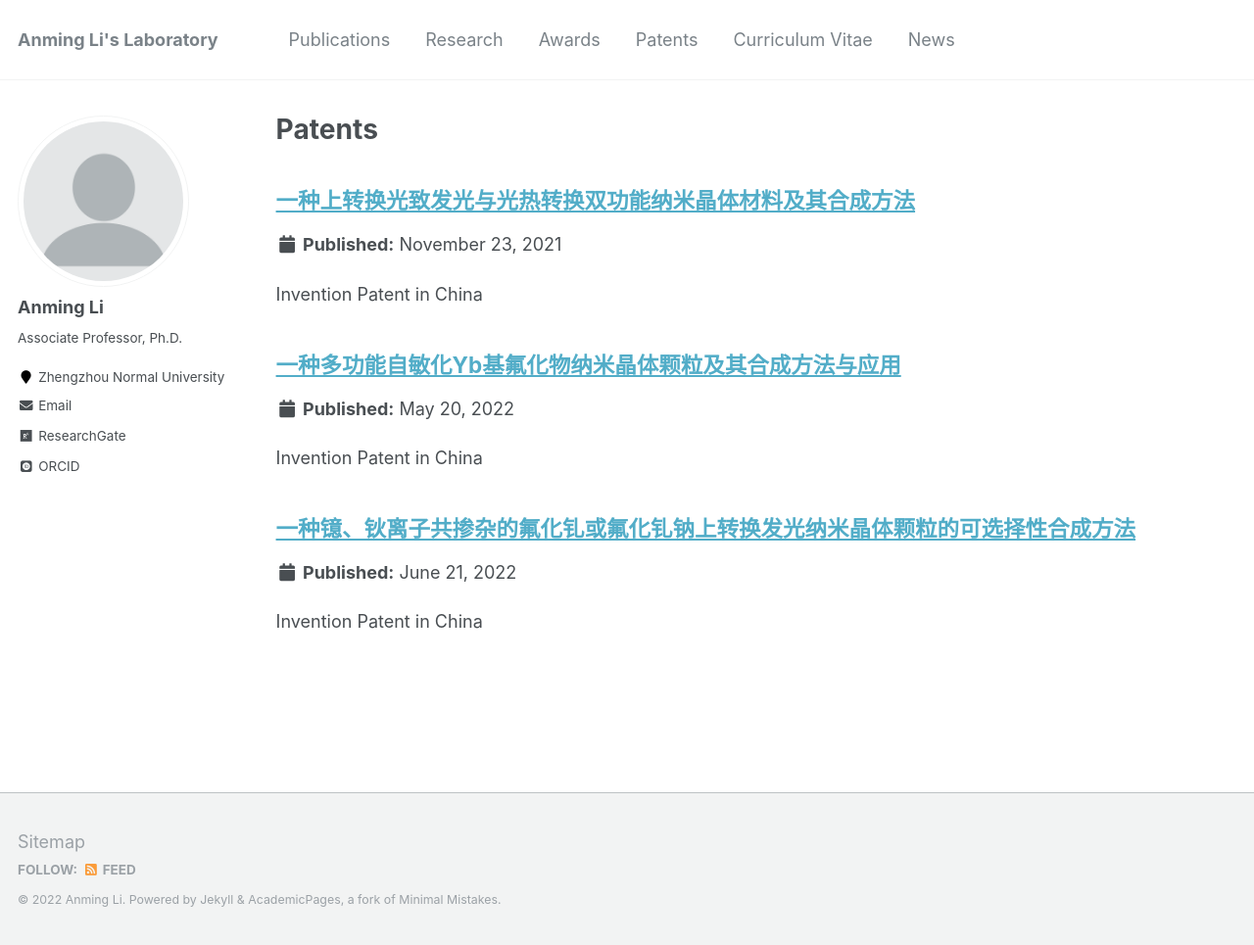
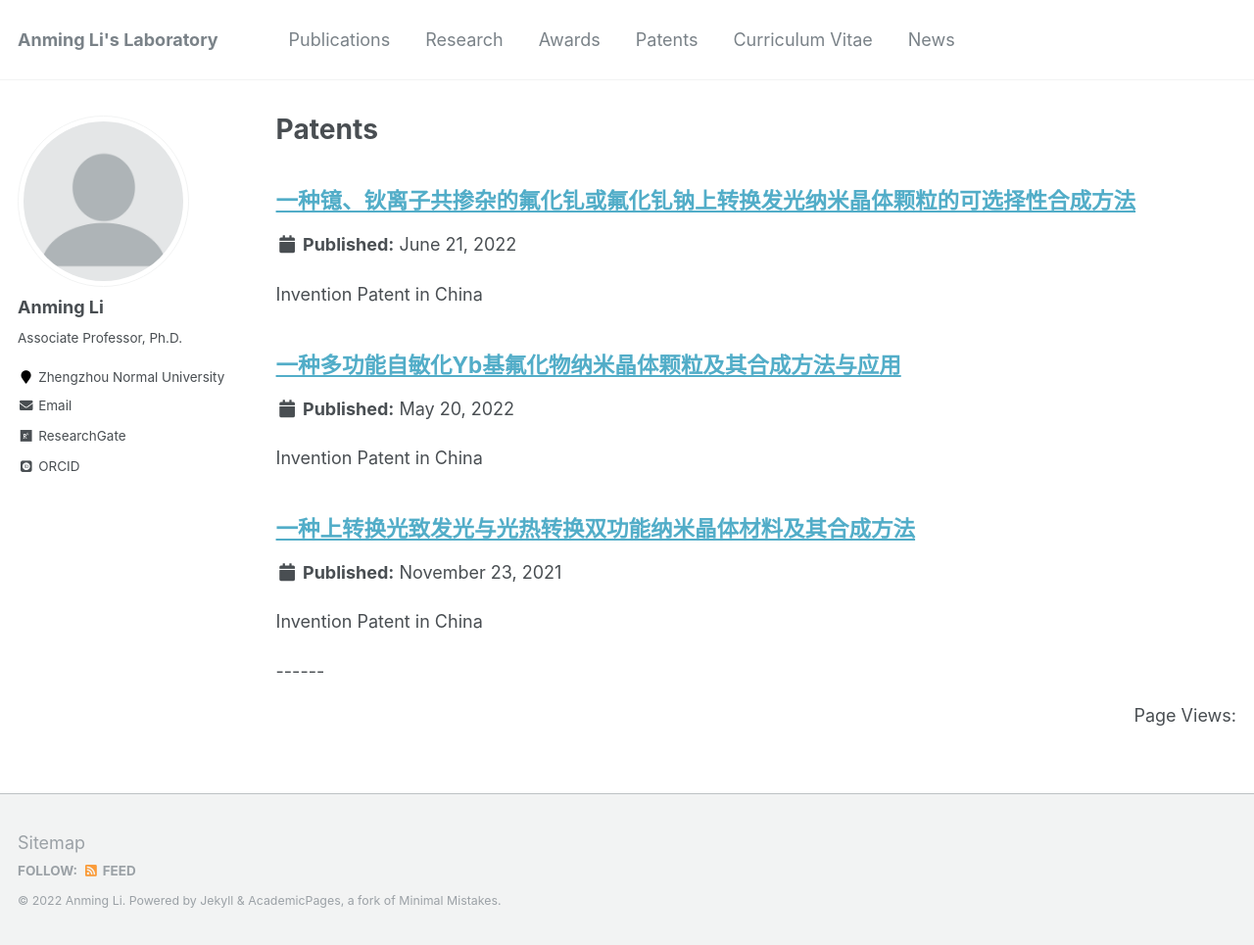
Before and after one commit to ucnclab/ucnclab.github.io, a Jekyll site: the page built from _pages/patents.html, in a window 1280 px wide and 965 px high. Shown: the whole window at 98% size. Built offline with Jekyll 4.4.1, drawn with Linux system fonts in a browser that asks for light colours; some web fonts are replaced; comment, search, counter and statistics services are not loaded.

Commit message:
Add files via upload

```diff
--- a/_pages/patents.html
+++ b/_pages/patents.html
@@ -8,6 +8,10 @@ author_profile: true
 {% include base_path %}
 
 
-{% for post in site.patents %}
+{% for post in site.patents reversed %}
   {% include archive-single.html %}
 {% endfor %}
+
+
+------
+<p align="right" ><span id="busuanzi_container_site_pv">Page Views:<span id="busuanzi_value_site_pv"></span></p>
--- a/_pages/year-archive.html
+++ b/_pages/year-archive.html
@@ -15,3 +15,7 @@ author_profile: true
   {% endif %}
   {% include archive-single.html %}
 {% endfor %}
+
+
+------
+<p align="right" ><span id="busuanzi_container_site_pv">Page Views:<span id="busuanzi_value_site_pv"></span></p>
```
Also changed, not shown: _pages/cv.md (+4 -0 lines), _pages/publications.md (+3 -0 lines), _pages/research.md (+3 -0 lines).
